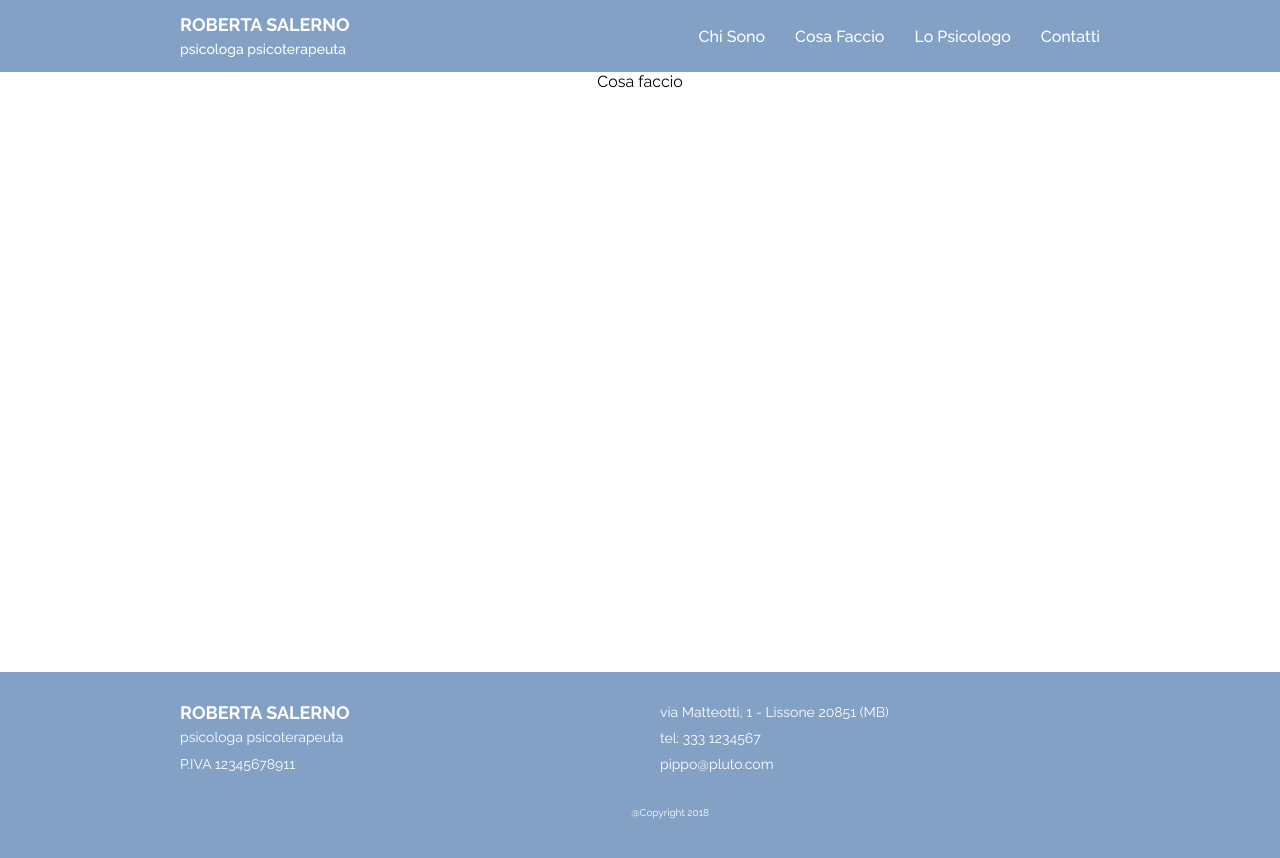
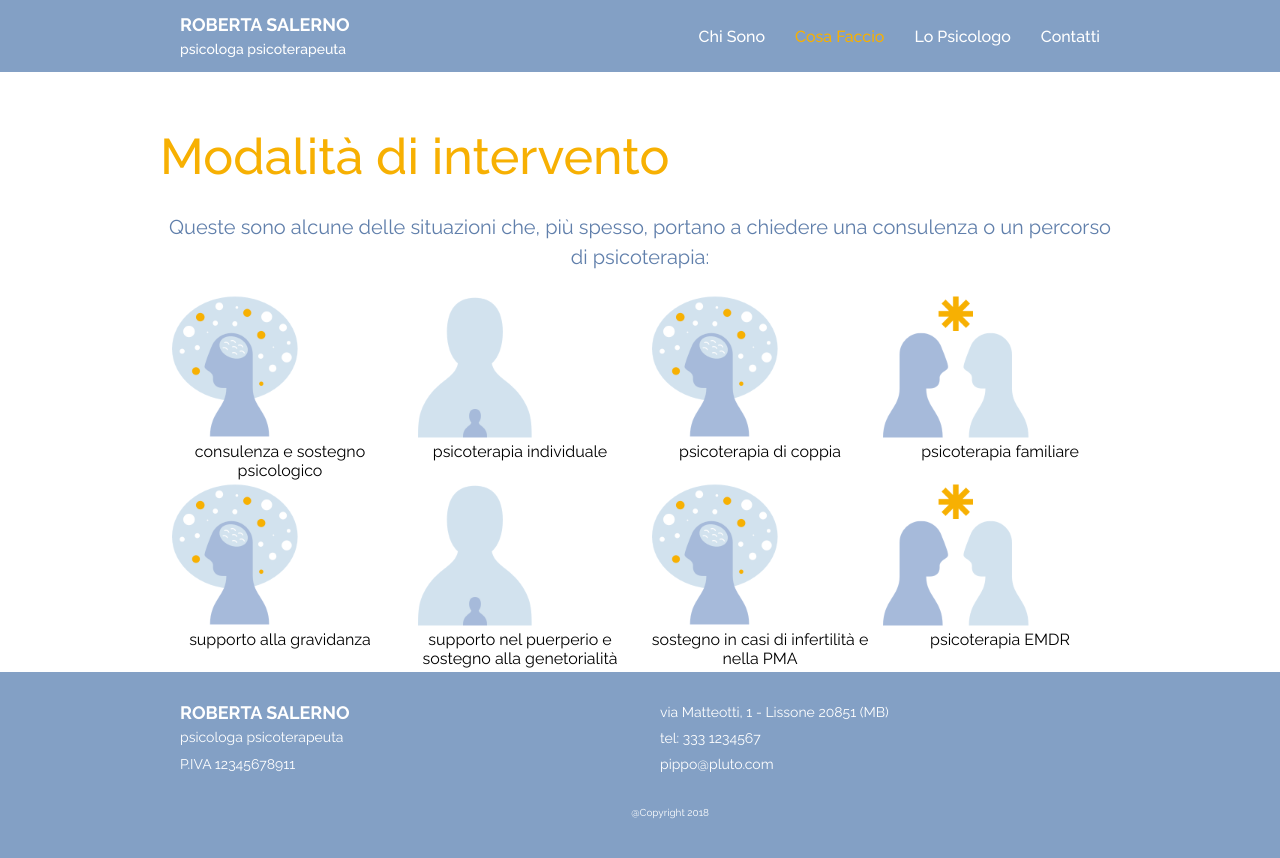
Before and after one commit to cardallica/clo, a React (Create React App) app: page /cosa-faccio in a window 1280 px wide. Shown: the top 858 px of the page. Built offline with nearby package versions, Linux system fonts and the light colour scheme.

Commit message:
Lavoro pagina what

```diff
--- a/src/App.css
+++ b/src/App.css
@@ -34,6 +34,8 @@ header {
     header a.logoLink {
       float: left;
       margin: 14px 0 0 20px; }
+    header a.active {
+      color: #F7B002; }
 
 main {
   display: block;
@@ -181,7 +183,10 @@ footer {
 
 .who__banner {
   height: 400px;
-  width: 100%; }
+  width: 100%;
+  background-size: contain;
+  background-repeat: no-repeat;
+  background-position: center; }
 
 .who__quote h1 {
   width: 640px;
@@ -229,11 +234,24 @@ footer {
       width: 640px;
       margin-top: 23px; }
 
+.page {
+  padding-top: 60px;
+  width: 960px;
+  margin: 0 auto; }
+
+.what .pageTitle {
+  margin-bottom: 30px;
+  text-align: left; }
+
 h2 {
   font-weight: 500;
   font-size: 36px;
   line-height: 46px;
-  color: #F7B002; }
+  color: #F7B002;
+  margin: 0; }
+  h2.pageTitle {
+    font-size: 50px;
+    line-height: 50px; }
 
 h3 {
   font-weight: 800;
@@ -245,6 +263,9 @@ p {
   font-size: 16px;
   line-height: 28px;
   color: #607FAB; }
+  p.pageText {
+    font-size: 20px;
+    line-height: 30px; }
 
 q {
   font-size: 30px;
@@ -267,3 +288,15 @@ q {
     color: #FFC842; }
   .link:visited {
     color: #F7B002; }
+
+.bullets {
+  display: flex;
+  flex-direction: row;
+  flex-wrap: wrap; }
+  .bullets .bulletPortrait {
+    display: flex;
+    flex-direction: column;
+    width: 240px; }
+    .bullets .bulletPortrait img {
+      width: 150px;
+      height: 150px; }
--- a/src/App.scss
+++ b/src/App.scss
@@ -8,6 +8,7 @@ $bold: 700;
 $medium: 500;
 $app-width: 960px;
 $column-width: 80px;
+$gutter-width: 30px;
 
 .app {
 	text-align: center;
@@ -61,6 +62,10 @@ header {
   		float: left;
 		margin: 14px 0 0 20px;
   	}
+
+    &.active {
+      color: $accent-color;
+    }
   }
 }
 
@@ -266,8 +271,11 @@ footer {
 
 .who {
 	&__banner {
-		height: 400px;
-		width: 100%;
+      height: 400px;
+      width: 100%;
+      background-size: contain;
+      background-repeat: no-repeat;
+      background-position: center;
 	}
 
 	&__quote {
@@ -328,11 +336,30 @@ footer {
 	}
 }
 
+.page {
+  padding-top: 60px;
+  width: $app-width;
+  margin: 0 auto;
+}
+
+.what {
+  .pageTitle {
+    margin-bottom: 30px;
+    text-align: left;
+  }
+}
+
 h2 {
 	font-weight: $medium;
 	font-size: 36px;
 	line-height: 46px;
 	color: $accent-color;
+    margin: 0;
+
+    &.pageTitle {
+      font-size: 50px;
+      line-height: 50px;
+    }
 }
 
 h3 {
@@ -346,6 +373,11 @@ p {
 	font-size: 16px;
 	line-height: 28px;
 	color: $primary-color;
+
+    &.pageText {
+      font-size: 20px;
+      line-height: 30px;
+    }
 }
 
 q {
@@ -375,3 +407,20 @@ q {
 		color: $accent-color;
 	};
 }
+
+.bullets {
+  display: flex;
+  flex-direction: row;
+  flex-wrap: wrap;
+
+  .bulletPortrait {
+    display: flex;
+    flex-direction: column;
+    width: $column-width * 3;
+
+    img {
+      width: 150px;
+      height: 150px;
+    }
+  }
+}
--- /dev/null
+++ b/src/components/BulletPortrait.jsx
@@ -0,0 +1,25 @@
+import React from 'react';
+import PropTypes from 'prop-types';
+
+const BulletPortrait = ({image, text}) => (
+    <div className="bulletPortrait">
+        <img
+            src={image}
+            alt=""
+        />
+        <span>
+            {text}
+        </span>
+    </div>
+);
+
+export default BulletPortrait;
+
+BulletPortrait.propTypes = {
+    image: PropTypes.string.isRequired,
+    text: PropTypes.string,
+};
+
+BulletPortrait.defaultProp = {
+    text: '',
+};
--- a/src/components/Header.jsx
+++ b/src/components/Header.jsx
@@ -1,5 +1,5 @@
 import React from 'react';
-import { Link } from 'react-router-dom';
+import { Link, NavLink } from 'react-router-dom';
 import Logo from './Logo';
 
 const Header = (props) => (
@@ -12,18 +12,18 @@ const Header = (props) => (
 				<Logo />
 			</Link>
 			<div className="links">
-				<Link to="/chi-sono">
+				<NavLink to="/chi-sono">
 					Chi Sono
-				</Link>
-				<Link to="/cosa-faccio">
+				</NavLink>
+				<NavLink to="/cosa-faccio">
 					Cosa Faccio
-				</Link>
-				<Link to="/psicologo">
+				</NavLink>
+				<NavLink to="/psicologo">
 					Lo Psicologo
-				</Link>
-				<Link to="/contatti">
+				</NavLink>
+				<NavLink to="/contatti">
 					Contatti
-				</Link>
+				</NavLink>
 			</div>
 		</nav>
 	</header>
--- a/src/components/What.jsx
+++ b/src/components/What.jsx
@@ -1,10 +1,29 @@
 import React from 'react';
+
+import BulletPortrait from './BulletPortrait';
+
+import AnsiaPng from '../assets/ansia.png';
+import AutoStimaPng from '../assets/autostima.png';
+import ConflittiPng from '../assets/conflitti.png';
 
 export default class WhatPage extends React.Component {
 	render() {
 		return (
-			<div>
-				Cosa faccio
+			<div className="what page">
+				<h2 className="pageTitle">Modalità di intervento</h2>
+				<p className="pageText">
+					Queste sono alcune delle situazioni che, più spesso, portano a chiedere una consulenza o un percorso di psicoterapia:
+				</p>
+				<div className="bullets">
+					<BulletPortrait image={AnsiaPng} text="consulenza e sostegno psicologico"/>
+                    <BulletPortrait image={AutoStimaPng} text="psicoterapia individuale"/>
+					<BulletPortrait image={AnsiaPng} text="psicoterapia di coppia"/>
+					<BulletPortrait image={ConflittiPng} text="psicoterapia familiare"/>
+                    <BulletPortrait image={AnsiaPng} text="supporto alla gravidanza"/>
+					<BulletPortrait image={AutoStimaPng} text="supporto nel puerperio e sostegno alla genetorialità"/>
+					<BulletPortrait image={AnsiaPng} text="sostegno in casi di infertilità e nella PMA"/>
+                    <BulletPortrait image={ConflittiPng} text="psicoterapia EMDR"/>
+				</div>
 			</div>
 		);
 	}
```
Also changed, not shown: package.json (+10 -6 lines), 1 other file (tests, documents, lock files or other folders).
